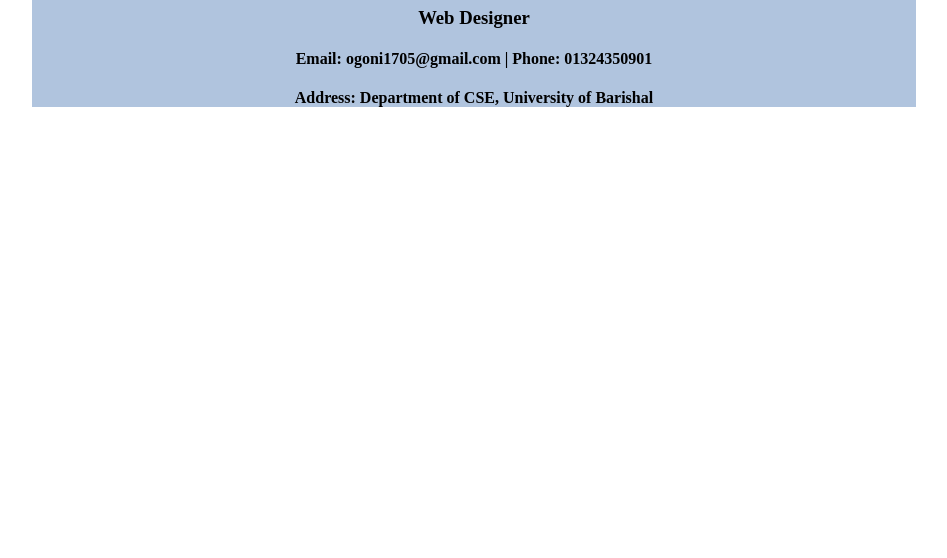
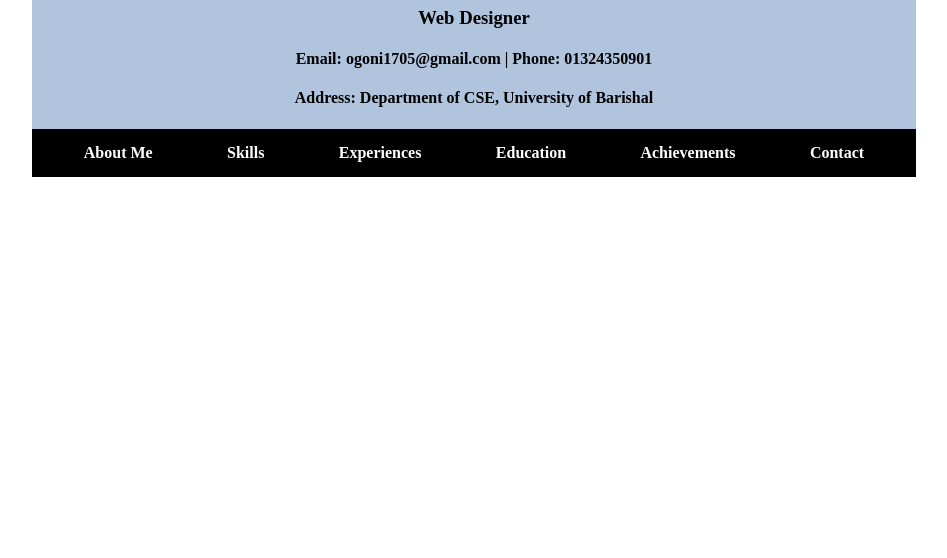
Before and after one commit to Osman-Goni22/Resume, a plain HTML site: page index.html in a window 1280 px wide. Shown: the part 242-800 px from the top of the page, without its empty margins (166-1113 px from the left). Drawn offline with Linux system fonts and the light colour scheme.

Commit message:
navbar done

```diff
--- a/index.html
+++ b/index.html
@@ -26,6 +26,17 @@
         </div>
 
     </header>
+
+    <nav>
+        <ul>
+            <li><a href="#about">About Me</a></li>
+            <li><a href="#skill">Skills</a></li>
+            <li><a href="#experience">Experiences</a></li>
+            <li><a href="#education">Education</a></li>
+            <li><a href="#achievements">Achievements</a></li>
+            <li><a href="#contact">Contact</a></li>
+        </ul>
+    </nav>
    </div>
 
 </body>
--- a/style.css
+++ b/style.css
@@ -16,5 +16,23 @@
     width: 70%;
     background-color:lightsteelblue;
     margin: 0 auto;
-    bac
+
 }
+
+nav ul li{
+    list-style-type: none;
+
+}
+
+nav ul{
+    display: flex;
+    justify-content: space-around;
+    background-color: black;
+    padding: 15px;
+}
+
+nav li a{
+    text-decoration: none;
+    color: white;
+    font-weight: 700;
+}
```
